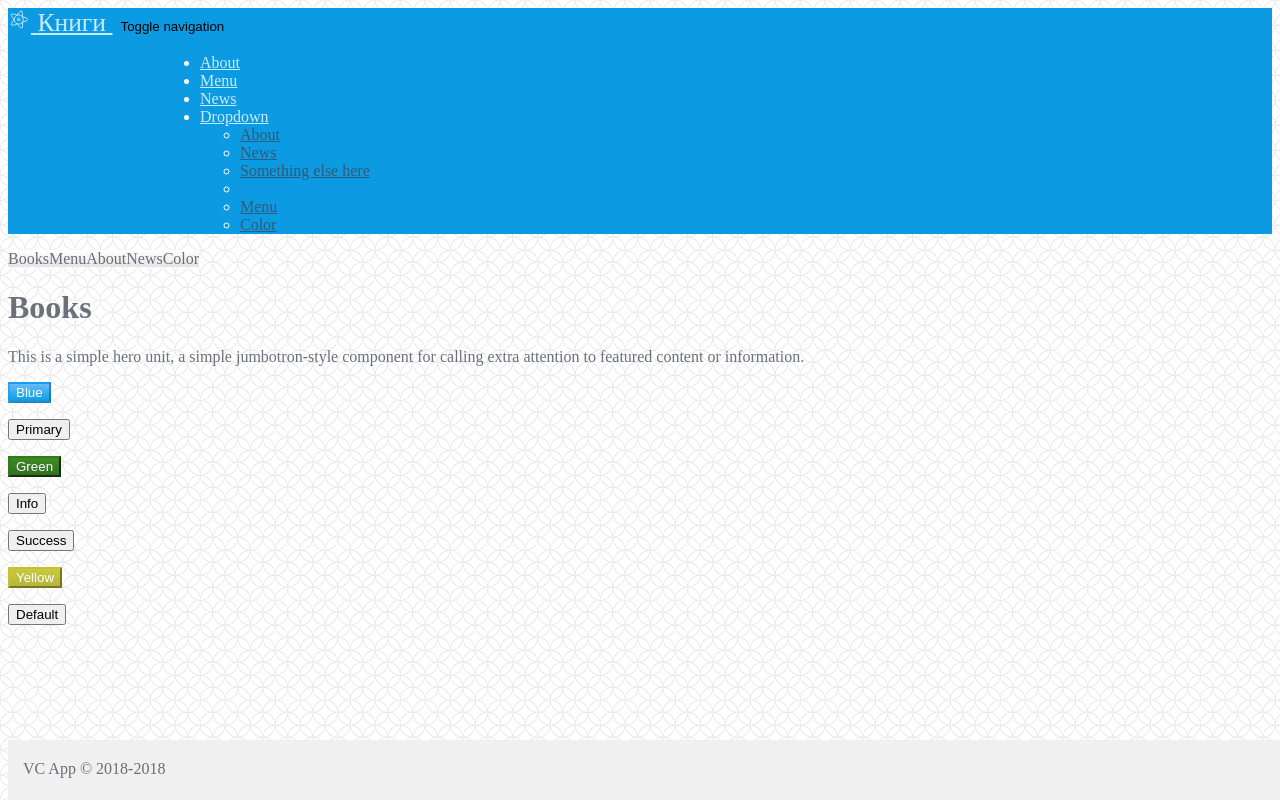
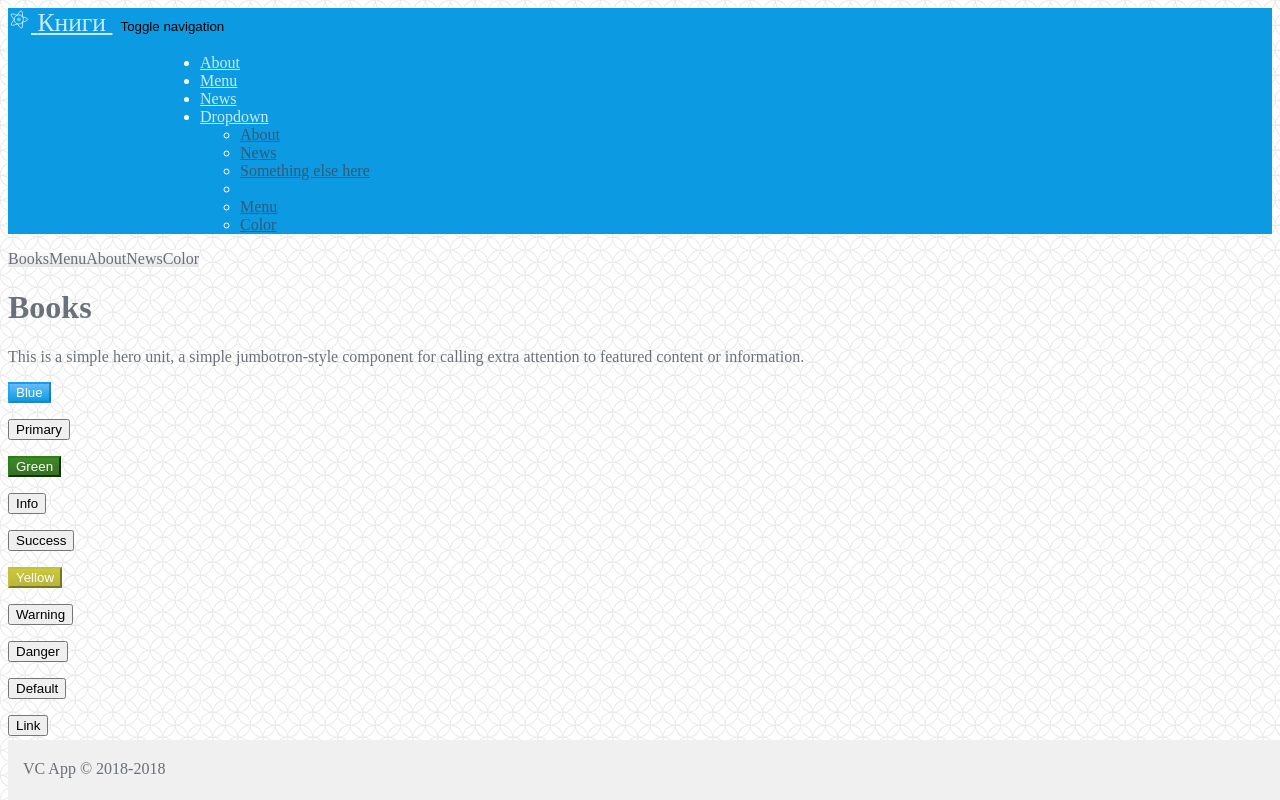
Before and after one commit to SETTER2000/vc, a React (Create React App) app: page / in a window 1280 px wide. Built offline with nearby package versions, Linux system fonts and the light colour scheme; the HTML template or start-up script is replaced by a standard one.

Commit message:
Button color

```diff
--- a/src/components/Books/Books.js
+++ b/src/components/Books/Books.js
@@ -24,21 +24,40 @@
             <Link to="/menu">
             <Button bsStyle="green">Green</Button>
             </Link>
-        </p><p>
+        </p>
+        <p>
             <Link to="/menu">
             <Button bsStyle="info">Info</Button>
             </Link>
-        </p><p>
+        </p>
+        <p>
             <Link to="/menu">
             <Button bsStyle="success">Success</Button>
             </Link>
-        </p><p>
+        </p>
+        <p>
         <Link to="/menu">
             <Button bsStyle="yellow">Yellow</Button>
         </Link>
-        </p><p>
+        </p>
+        <p>
+            <Link to="/menu">
+                <Button bsStyle="warning">Warning</Button>
+            </Link>
+        </p>
+        <p>
+            <Link to="/menu">
+                <Button bsStyle="danger">Danger</Button>
+            </Link>
+        </p>
+        <p>
             <Link to="/menu">
             <Button>Default</Button>
+            </Link>
+        </p>
+        <p>
+            <Link to="/menu">
+                <Button bsStyle="link">Link</Button>
             </Link>
         </p>
         {/*<AddColorForm onNewColor={(title, color, name) => {*/}
--- a/src/components/color-organizer/AddColorForm.js
+++ b/src/components/color-organizer/AddColorForm.js
@@ -1,5 +1,6 @@
 import React from 'react'
 import PropTypes from 'prop-types'
+import {Button} from 'react-bootstrap'
 import '../../styles/AddColorForm.scss'
 
 const AddColorForm = ({onNewColor=f=>f}) => {
@@ -21,7 +22,7 @@
                    placeholder="color title..." required/>
             <input ref={input => _color = input}
                    type="color" required/>
-            <button>ADD</button>
+            <button bsStyle="green">ADD</button>
         </form>
     )
 
```
Also changed, not shown: src/components/Color/AddColorForm.js (deleted).
